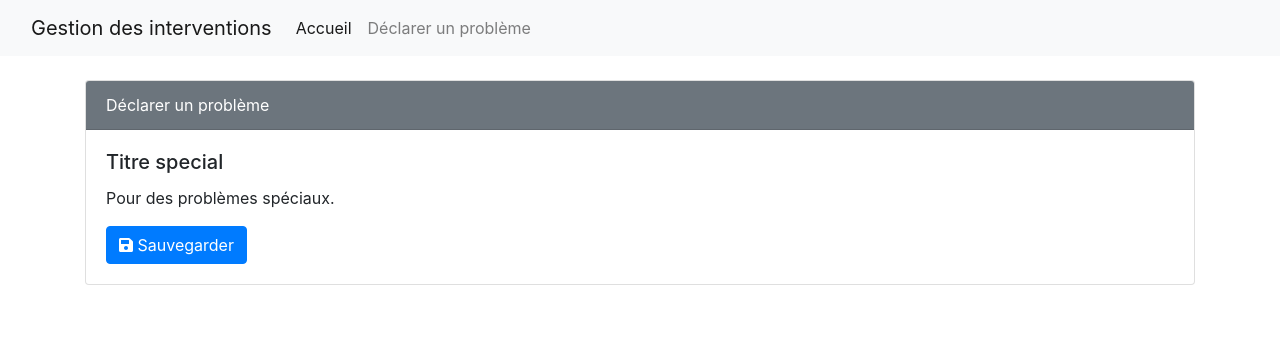
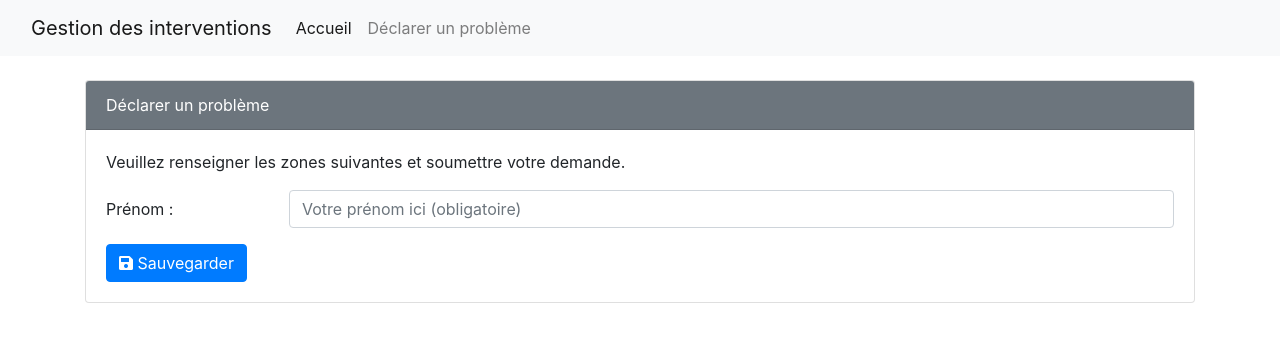
Before and after one commit to Huguesmmm/Interventions, an Angular app: page /probleme in a window 1280 px wide. Shown: the top 342 px of the page. Built offline with nearby package versions, Linux system fonts and the light colour scheme.

Commit message:
TP7: fin du travail FAIT: ajout d'un champ prenom FAIT: ajout de validation visuel du champ

```diff
--- a/angular.json
+++ b/angular.json
@@ -29,7 +29,8 @@
             ],
             "styles": [
               "./node_modules/bootstrap/dist/css/bootstrap.min.css",
-              "src/styles.css"
+              "src/styles.css",
+              "./node_modules/@fortawesome/fontawesome-free/css/all.css"
             ],
             "scripts": [
               "./node_modules/jquery/dist/jquery.min.js",
--- a/src/app/probleme/probleme.component.html
+++ b/src/app/probleme/probleme.component.html
@@ -5,11 +5,33 @@
       Déclarer un problème
     </div>
     <div class="card-body">
-            <h5 class="card-title">Titre special</h5>
-            <p class="card-text">Pour des problèmes spéciaux.</p>
-            <a href="#" class="btn btn-primary">
-                <fa-icon [icon]="faSave"></fa-icon> Sauvegarder
-            </a>
+      <p class="card-text">Veuillez renseigner les zones suivantes et soumettre votre demande.</p>
+      <div class="card-text">
+        <form class="form-horizontal" novalidate (ngSubmit)="save()" [formGroup]="problemeForm">
+          <div class="row mb-3">
+            <label for="prenomId" class="col-md-2 col-form-label">Prénom :</label>
+            <div class="col-md-10">
+              <input class="form-control" id="prenomId" type="text" placeholder="Votre prénom ici (obligatoire)"
+                formControlName="prenom" [ngClass]="{'is-valid':(problemeForm.get('prenom').touched ||
+                problemeForm.get('prenom').dirty) &&
+                (problemeForm.get('prenom').valid),
+                'is-invalid':(problemeForm.get('prenom').touched ||
+                problemeForm.get('prenom').dirty) &&
+                (!problemeForm.get('prenom').valid)}" />
+            </div>
+            <span *ngIf="(problemeForm.get('prenom').touched ||
+                        problemeForm.get('prenom').dirty) &&
+                        (problemeForm.get('prenom').errors)">
+              <span *ngIf="problemeForm.get('prenom').errors.minlength">
+                Indiquer au moins 3 caractères.
+              </span>
+            </span>
+          </div>
+          <button type="submit" class="btn btn-primary">
+            <i class="fas fa-save"></i> Sauvegarder
+          </button>
+        </form>
       </div>
     </div>
   </div>
+</div>
--- a/src/app/probleme/probleme.component.ts
+++ b/src/app/probleme/probleme.component.ts
@@ -14,8 +14,9 @@ export class ProblemeComponent implements OnInit {
 
   ngOnInit() {
     this.problemeForm = this.fb.group({
-      prenomProbleme: ['', [Validators.minLength(3), Validators.required]]
+      prenom: ['', [Validators.minLength(3), Validators.required]]
     });
   }
   faSave = faSave;
+  save(): void { }
 }
```
Also changed, not shown: 1 other file (tests, documents, lock files or other folders). Lines whose indentation alone changed are shown as unchanged.
